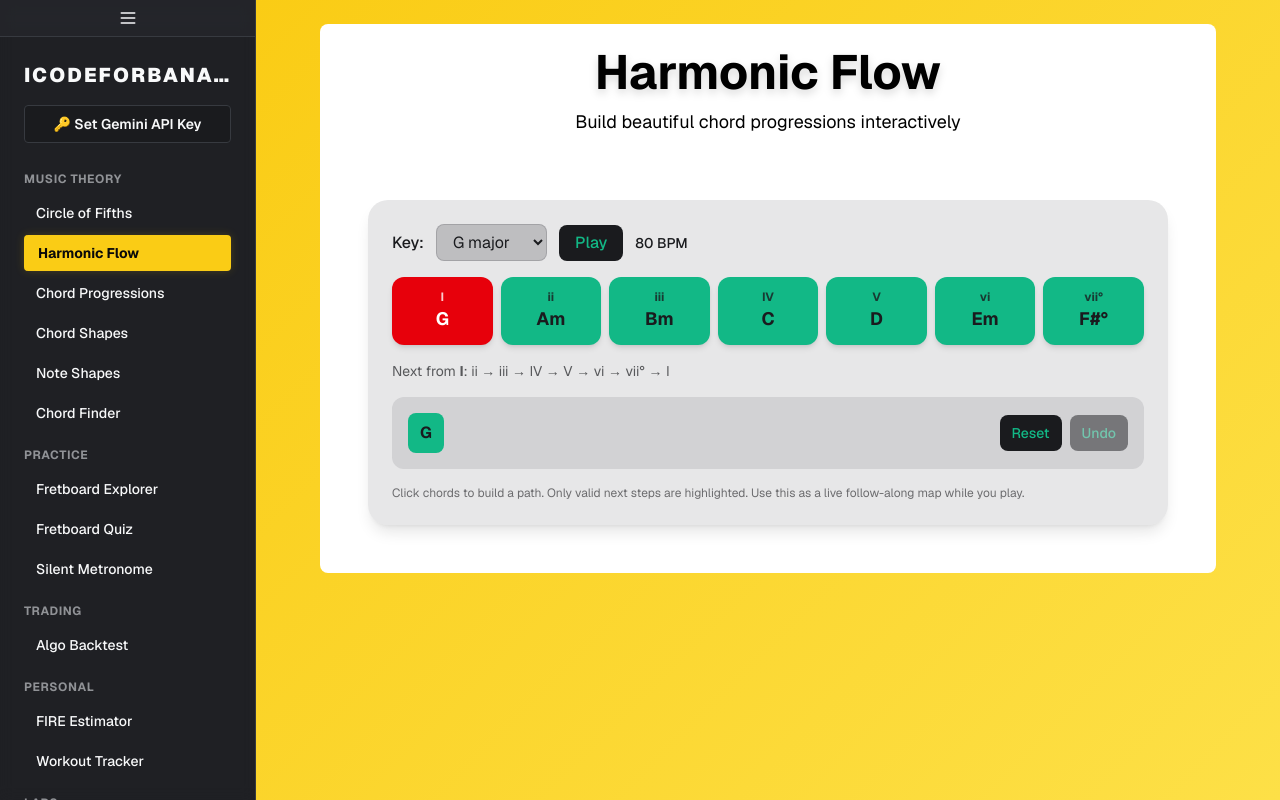
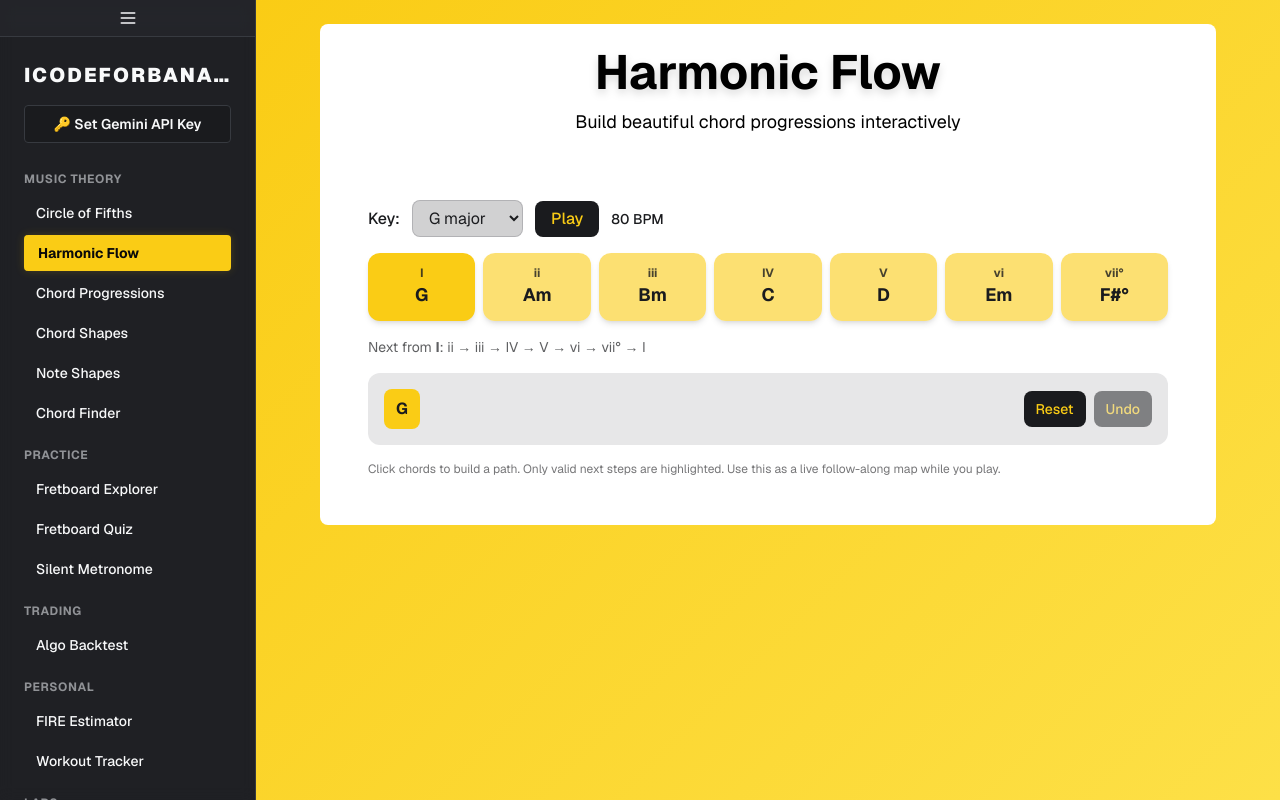
Before and after one commit to iCodeForBananas/iCodeForBananas, a Next.js app: page /harmonic-flow in a window 1280 px wide. Built offline with nearby package versions, Linux system fonts and the light colour scheme.

Commit message:
Update ProgressionNavigator.tsx

```diff
--- a/app/components/ProgressionNavigator.tsx
+++ b/app/components/ProgressionNavigator.tsx
@@ -90,7 +90,7 @@ export default function ProgressionNavigator({ startKey = "G", bpm = 80 }: Progr
   };
 
   return (
-    <div className='bg-[#1A1B1E]/10 backdrop-blur-sm text-[#1A1B1E] p-6 rounded-[20px] shadow-lg max-w-4xl'>
+    <div className='text-[#1A1B1E] max-w-4xl'>
       <div className='flex flex-wrap gap-3 items-center mb-4'>
         <label className='font-medium'>Key:</label>
         <select
@@ -99,7 +99,7 @@ export default function ProgressionNavigator({ startKey = "G", bpm = 80 }: Progr
             setKey(e.target.value);
             reset();
           }}
-          className='bg-[#1A1B1E]/20 text-[#1A1B1E] border border-[#373A40]/20 px-3 py-1.5 rounded-lg focus:outline-none focus:ring-2 focus:ring-[#12B886]'
+          className='bg-[#1A1B1E]/20 text-[#1A1B1E] border border-[#373A40]/20 px-3 py-1.5 rounded-lg focus:outline-none focus:ring-2 focus:ring-[#facc15]'
         >
           {KEYS.map((k) => (
             <option key={k} value={k}>
@@ -109,7 +109,7 @@ export default function ProgressionNavigator({ startKey = "G", bpm = 80 }: Progr
         </select>
         <button
           onClick={() => setPlaying((p) => !p)}
-          className='bg-[#1A1B1E] hover:bg-[#1A1B1E]/80 text-[#12B886] px-4 py-1.5 rounded-lg transition-colors font-medium'
+          className='bg-[#1A1B1E] hover:bg-[#1A1B1E]/80 text-[#facc15] px-4 py-1.5 rounded-lg transition-colors font-medium'
         >
           {playing ? "Stop" : "Play"}
         </button>
@@ -125,8 +125,8 @@ export default function ProgressionNavigator({ startKey = "G", bpm = 80 }: Progr
           const isMinor = f === "ii" || f === "iii" || f === "vi";
 
           let bgColor = "bg-[#1A1B1E]/70 hover:bg-[#1A1B1E]/90 text-white";
-          if (isCurrent) bgColor = "bg-red-600 hover:bg-red-700 text-white";
-          else if (isNext) bgColor = "bg-[#12B886] hover:bg-[#20c997] text-[#1A1B1E]";
+          if (isCurrent) bgColor = "bg-[#facc15] hover:bg-[#fde047] text-[#1A1B1E]";
+          else if (isNext) bgColor = "bg-[#facc15]/60 hover:bg-[#facc15]/80 text-[#1A1B1E]";
           else if (isMinor) bgColor = "bg-[#1A1B1E]/50 hover:bg-[#1A1B1E]/70 text-white";
 
           return (
@@ -155,7 +155,7 @@ export default function ProgressionNavigator({ startKey = "G", bpm = 80 }: Progr
             <div
               key={i}
               className={`px-3 py-2 rounded-lg font-bold transition-colors ${
-                active ? "bg-[#12B886] text-[#1A1B1E]" : "bg-[#1A1B1E]/20 text-[#1A1B1E]"
+                active ? "bg-[#facc15] text-[#1A1B1E]" : "bg-[#1A1B1E]/20 text-[#1A1B1E]"
               }`}
             >
               {s.label}
@@ -164,14 +164,14 @@ export default function ProgressionNavigator({ startKey = "G", bpm = 80 }: Progr
         })}
         <button
           onClick={reset}
-          className='ml-auto bg-[#1A1B1E] hover:bg-[#1A1B1E]/80 text-[#12B886] px-3 py-2 rounded-lg transition-colors text-sm font-medium'
+          className='ml-auto bg-[#1A1B1E] hover:bg-[#1A1B1E]/80 text-[#facc15] px-3 py-2 rounded-lg transition-colors text-sm font-medium'
         >
           Reset
         </button>
         <button
           onClick={() => setProg((p) => p.slice(0, -1))}
           disabled={prog.length <= 1}
-          className='bg-[#1A1B1E] hover:bg-[#1A1B1E]/80 text-[#12B886] px-3 py-2 rounded-lg transition-colors text-sm font-medium disabled:opacity-50 disabled:cursor-not-allowed'
+          className='bg-[#1A1B1E] hover:bg-[#1A1B1E]/80 text-[#facc15] px-3 py-2 rounded-lg transition-colors text-sm font-medium disabled:opacity-50 disabled:cursor-not-allowed'
         >
           Undo
         </button>
```
